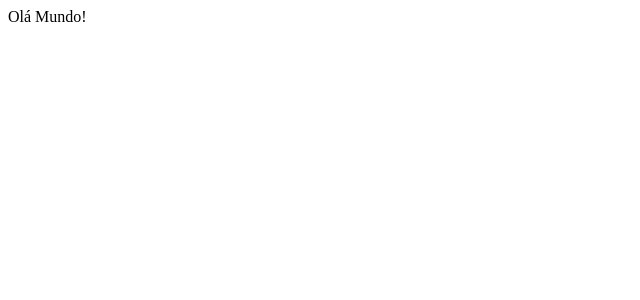
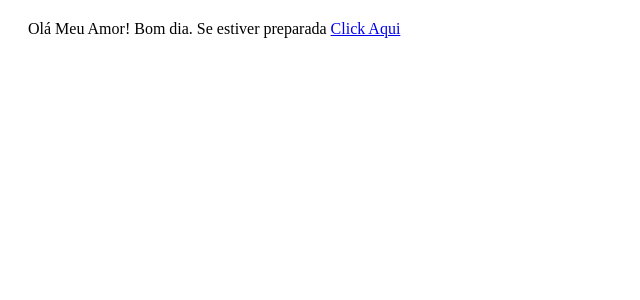
Before and after one commit to rodrigodefrancadev/clone-tabnews, a Next.js app: page / in a window 1280 px wide. Shown: the top 300 px of the page, without its empty margins (0-640 px from the left). Built offline with nearby package versions, Linux system fonts and the light colour scheme.

Commit message:
mensagem

```diff
--- a/pages/index.js
+++ b/pages/index.js
@@ -1,5 +1,5 @@
 function Home() {
-    return <div>Olá Mundo!</div>
+    return <div style={{margin: 20}}>Olá Meu Amor! Bom dia. Se estiver preparada <a href="https://typebot.co/my-typebot-9syu8pl">Click Aqui</a></div>
 }
 
 export default Home;
```
